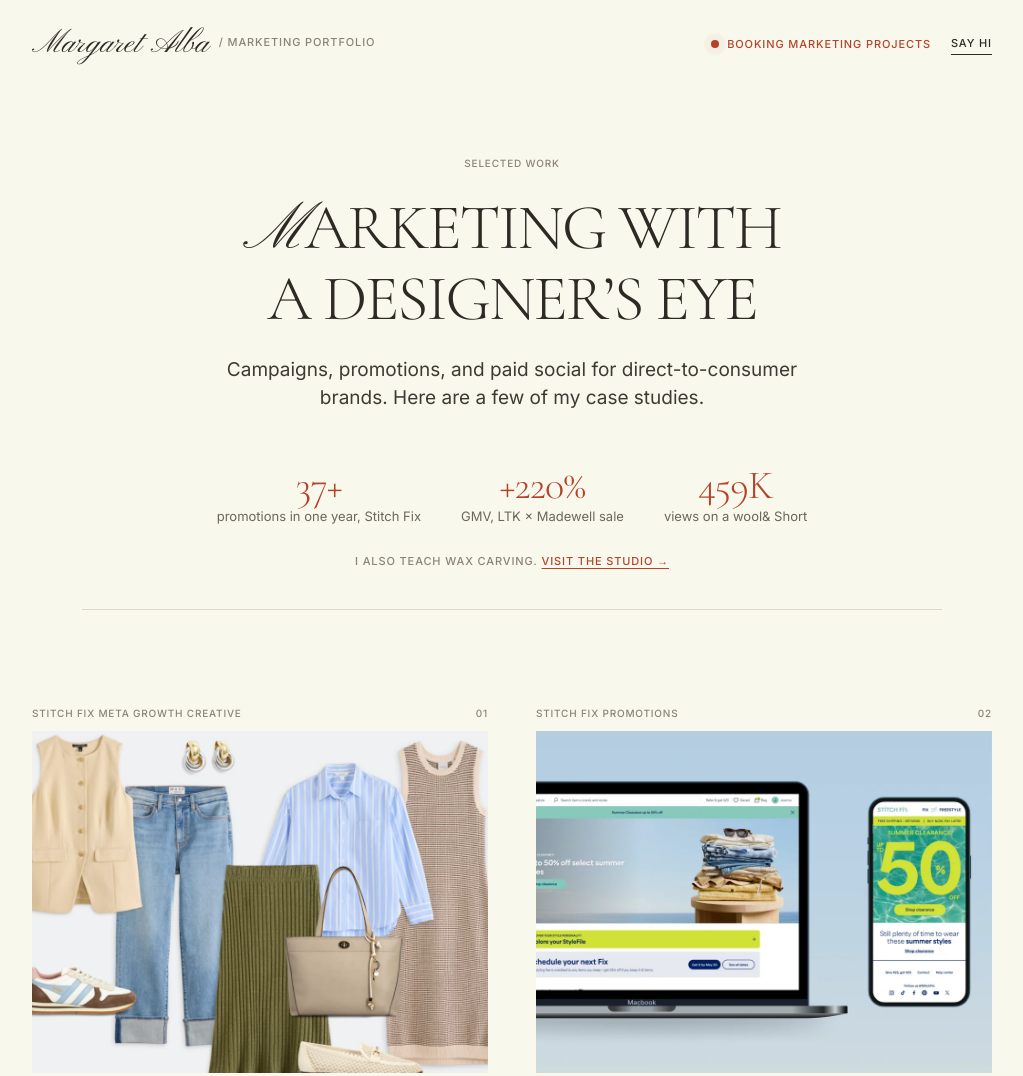
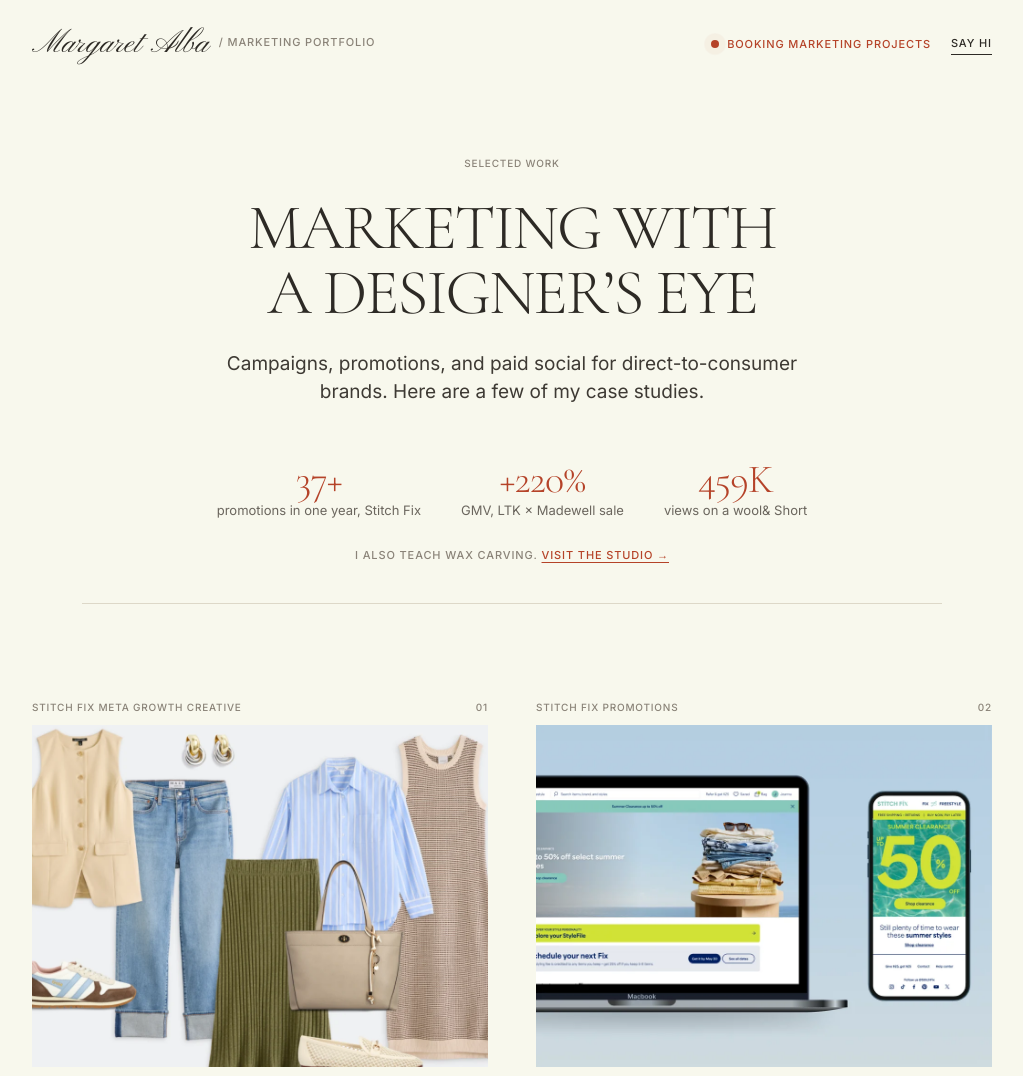
Before and after one commit to margaretalba/work, a plain HTML site: page index.html in a window 1280 px wide. Shown: the top 1076 px of the page, without its empty margins (128-1151 px from the left). Drawn offline with nearby package versions, Linux system fonts and the light colour scheme; a web font is replaced by a local one.

Commit message:
Less script: drop the swash initials from page titles
The script wordmark stays as the only script on the site.

Co-Authored-By: Claude Opus 5.5 <noreply@anthropic.com>
Claude-Session: https://claude.ai/code/session_01Bp2y4MwKfvAmLHEs5SbnWi

```diff
--- a/assets/garden.css
+++ b/assets/garden.css
@@ -1,6 +1,5 @@
 /* Bookish look from garden.margaretalba.com, layered over each page's own styles.
-   Studio cream and ink, IvyPresto Thin capitals with an Altesse swash initial,
-   Inter text, small Inter caps labels and pencil rules instead of cards.
+   Studio cream and ink, IvyPresto Thin capitals, Inter text, small Inter caps labels and pencil rules instead of cards.
    The Figma cursor and the hover selection stay. */
 
 :root {
@@ -100,7 +99,7 @@ a.hv[style] {
 .hv:hover, .hv.is-on { color: var(--g-rust) !important; }
 div:has(> a.hv + a.hv) { gap: 14px 32px !important; }
 
-/* ---- Title pages: centred, IvyPresto Thin capitals, swash initial, a short rule ---- */
+/* ---- Title pages: centred, IvyPresto Thin capitals, a short rule ---- */
 h1.bd {
   font-family: var(--g-roman) !important;
   font-weight: 100 !important;
@@ -109,11 +108,6 @@ h1.bd {
   line-height: 1.02 !important;
   font-size: clamp(2.4rem, 5.4vw, 4rem) !important;
   text-wrap: balance;
-}
-h1.bd::first-letter {
-  font-family: var(--g-swash);
-  font-weight: 400;
-  letter-spacing: .02em;
 }
 .wrap > div:nth-child(2):has(> h1),
 .wrap > div:has(> h1.bd) {
```
